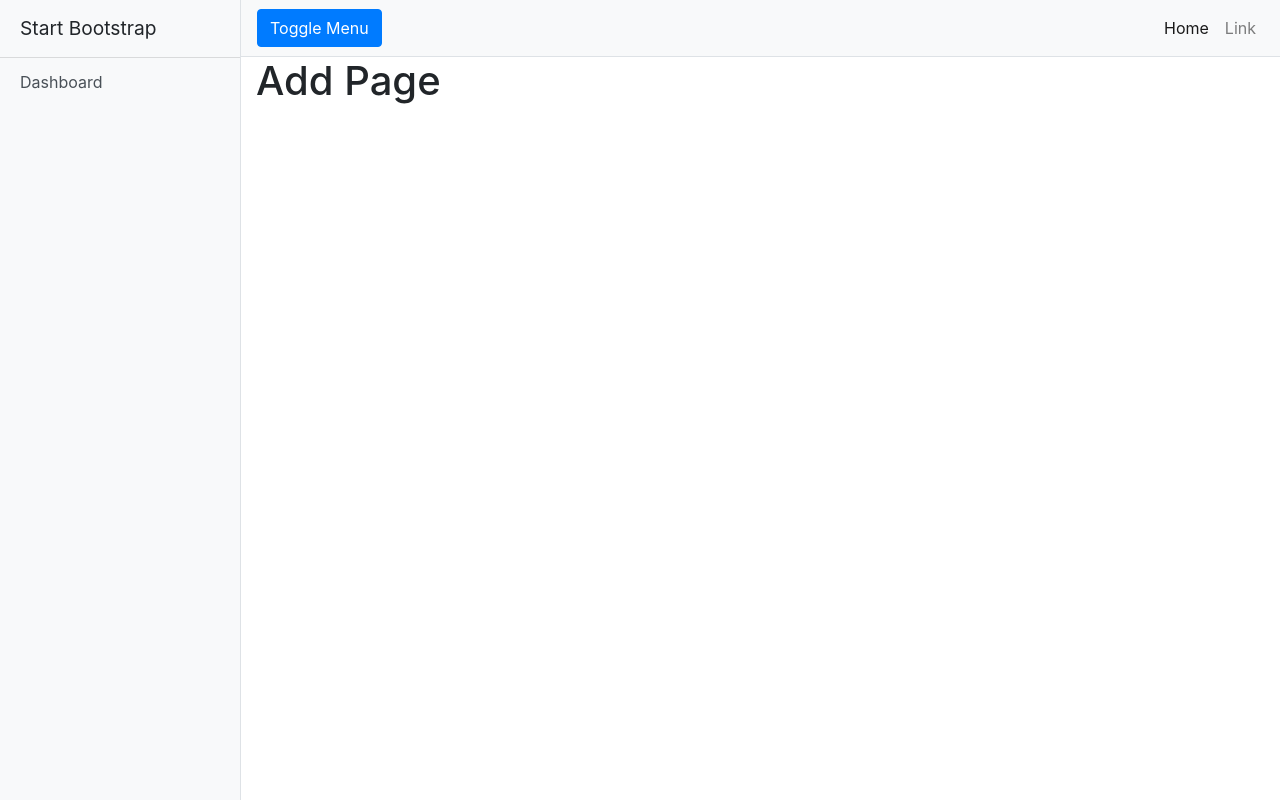
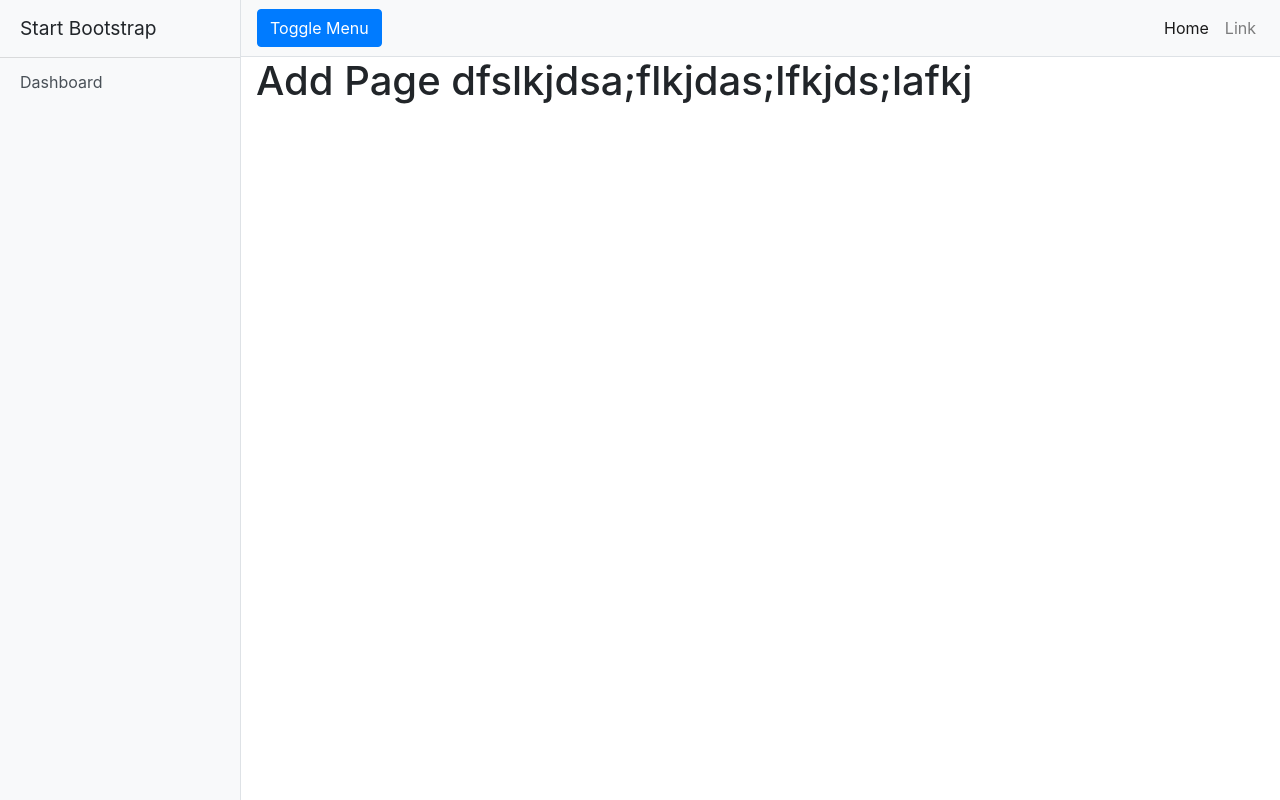
Before and after one commit to munishreddy95/django-test1, a Django app: page /add in a window 1280 px wide. Run offline with Django 3.2, Linux system fonts and the light colour scheme; some libraries are stand-ins or nearby versions.

Commit message:
new homeapp with sadfsfsdfdsafdasf

```diff
--- a/templates/homeapp/add.html
+++ b/templates/homeapp/add.html
@@ -1,4 +1,4 @@
 {% extends 'layout.html' %}
 {% block mainbody %}
-<h1>Add Page</h1>
+<h1>Add Page dfslkjdsa;flkjdas;lfkjds;lafkj</h1>
 {% endblock mainbody %}
```
